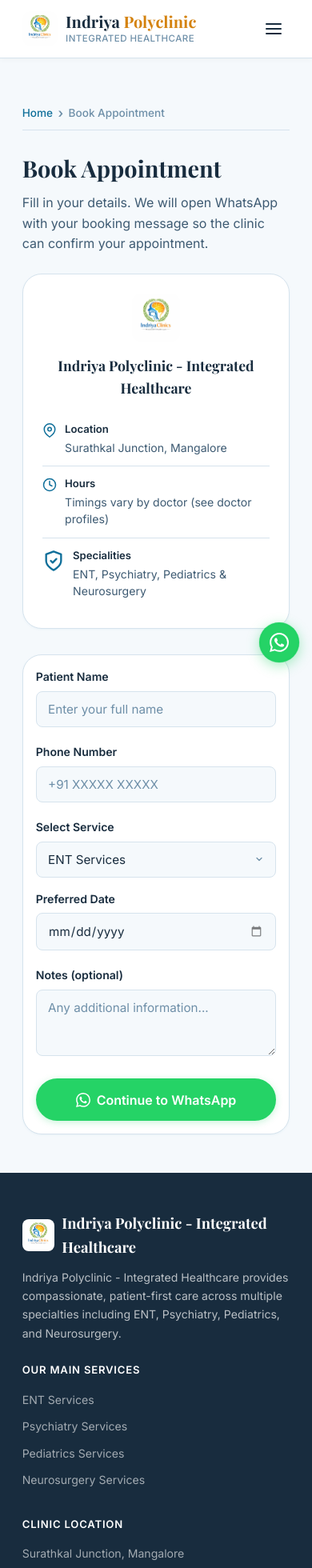
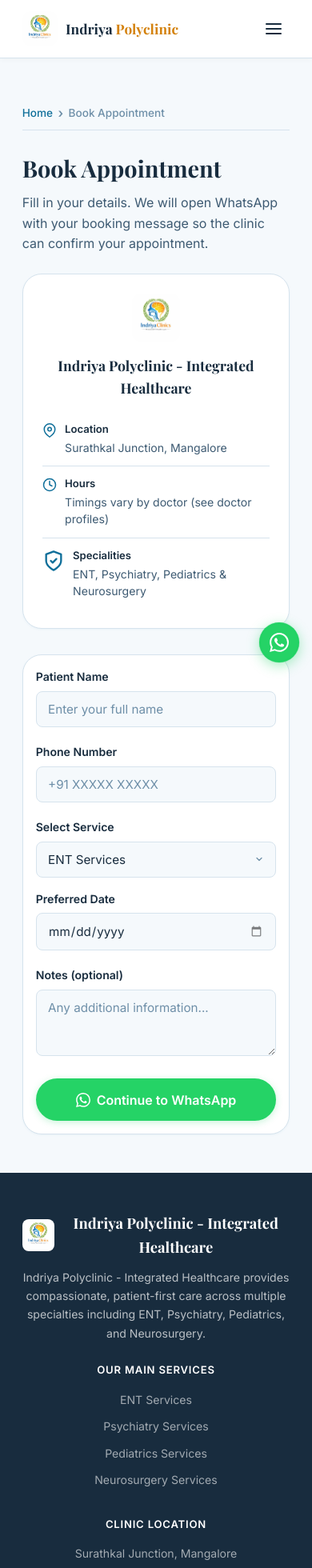
Before and after one commit to shaunniee/Indriya-Clinic, a React (Vite) app in the folder frontend/: page /book in a window 390 px wide. Shown: the top 1960 px of the page at 80% size. Built offline with nearby package versions, Linux system fonts and the light colour scheme.

Commit message:
sanity fix

```diff
--- a/frontend/src/styles.css
+++ b/frontend/src/styles.css
@@ -68,6 +68,7 @@
   text-decoration: none;
   color: inherit;
   flex-shrink: 0;
+  min-width: 0;
 }
 
 .brand img {
@@ -316,6 +317,7 @@
 
 .hero-stats {
   display: flex;
+  flex-wrap: wrap;
   gap: 2rem;
   margin-top: 2.5rem;
   padding-top: 2rem;
@@ -348,6 +350,8 @@
   display: inline-flex;
   align-items: center;
   justify-content: center;
+  box-sizing: border-box;
+  max-width: 100%;
   gap: 0.5rem;
   border-radius: var(--radius-full);
   text-decoration: none;
@@ -1251,7 +1255,7 @@
 
 .footer-inner {
   display: grid;
-  grid-template-columns: 1.5fr 1fr 1fr;
+  grid-template-columns: minmax(260px, 1.6fr) repeat(3, minmax(140px, 1fr));
   gap: 2rem;
 }
 
@@ -1279,7 +1283,7 @@
 .footer-desc {
   font-size: 0.88rem;
   line-height: 1.65;
-  max-width: 340px;
+  max-width: 420px;
 }
 
 .footer-section h4 {
@@ -1438,6 +1442,21 @@
 
 /* ===== RESPONSIVE ===== */
 
+@media (max-width: 1024px) {
+  .main-nav {
+    gap: 0.1rem;
+  }
+
+  .main-nav a {
+    padding: 0.45rem 0.65rem;
+    font-size: 0.88rem;
+  }
+
+  .footer-inner {
+    grid-template-columns: 1.2fr 1fr 1fr;
+  }
+}
+
 @media (max-width: 768px) {
   .menu-toggle {
     display: block;
@@ -1488,17 +1507,23 @@
 
   .hero-stats {
     justify-content: center;
+    gap: 1.1rem;
+  }
+
+  .hero-stat {
+    min-width: 84px;
   }
 
   .cta-row {
     flex-direction: column;
     align-items: center;
+    width: 100%;
   }
 
   .cta-row .btn-primary,
   .cta-row .btn-secondary,
   .cta-row .btn-whatsapp {
-    width: 100%;
+    width: min(360px, 100%);
     text-align: center;
   }
 
@@ -1555,6 +1580,19 @@
     gap: 1.5rem;
   }
 
+  .footer-section,
+  .footer-brand,
+  .footer-desc {
+    text-align: center;
+    justify-content: center;
+    margin-left: auto;
+    margin-right: auto;
+  }
+
+  .footer-section ul {
+    text-align: center;
+  }
+
   .booking-form {
     padding: 1.25rem;
   }
@@ -1567,6 +1605,19 @@
 @media (max-width: 480px) {
   .container {
     width: 94vw;
+  }
+
+  .header-inner {
+    gap: 0.5rem;
+  }
+
+  .brand-title {
+    font-size: 1.08rem;
+    line-height: 1.15;
+  }
+
+  .brand-subtitle {
+    display: none;
   }
 
   .hero {
@@ -2021,7 +2072,9 @@
 
 .doctor-profile-timing {
   display: flex;
-  align-items: center;
+  flex-wrap: wrap;
+  align-items: center;
+  justify-content: center;
   gap: 0.4rem;
   font-size: 0.8rem;
   color: var(--text-muted);
@@ -2250,7 +2303,7 @@
 
 .doctor-detail-meta-item {
   display: flex;
-  align-items: center;
+  align-items: flex-start;
   gap: 0.35rem;
   font-size: 0.82rem;
   color: var(--text-secondary);
```
Also changed, not shown: frontend/scripts/fetch-posts.js (+9 -3 lines), 1 other file (tests, documents, lock files or other folders).
